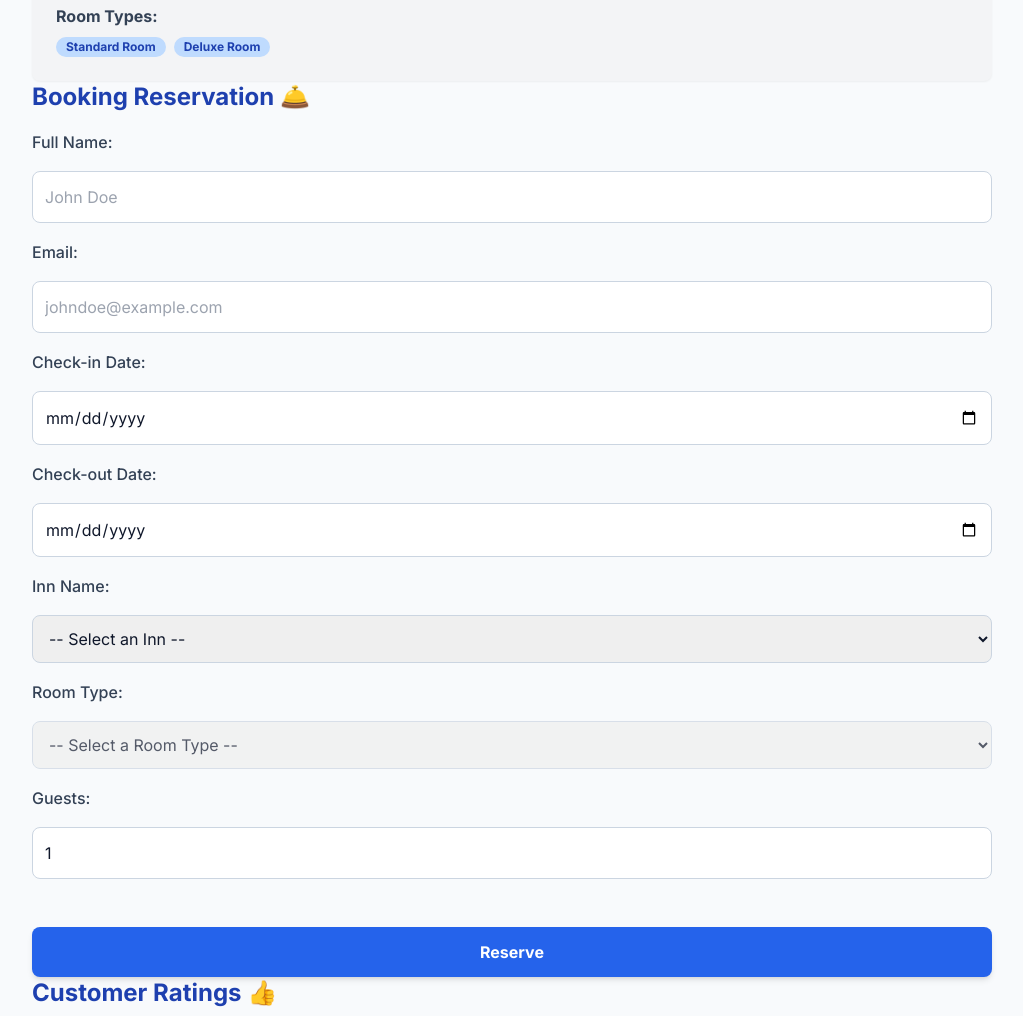
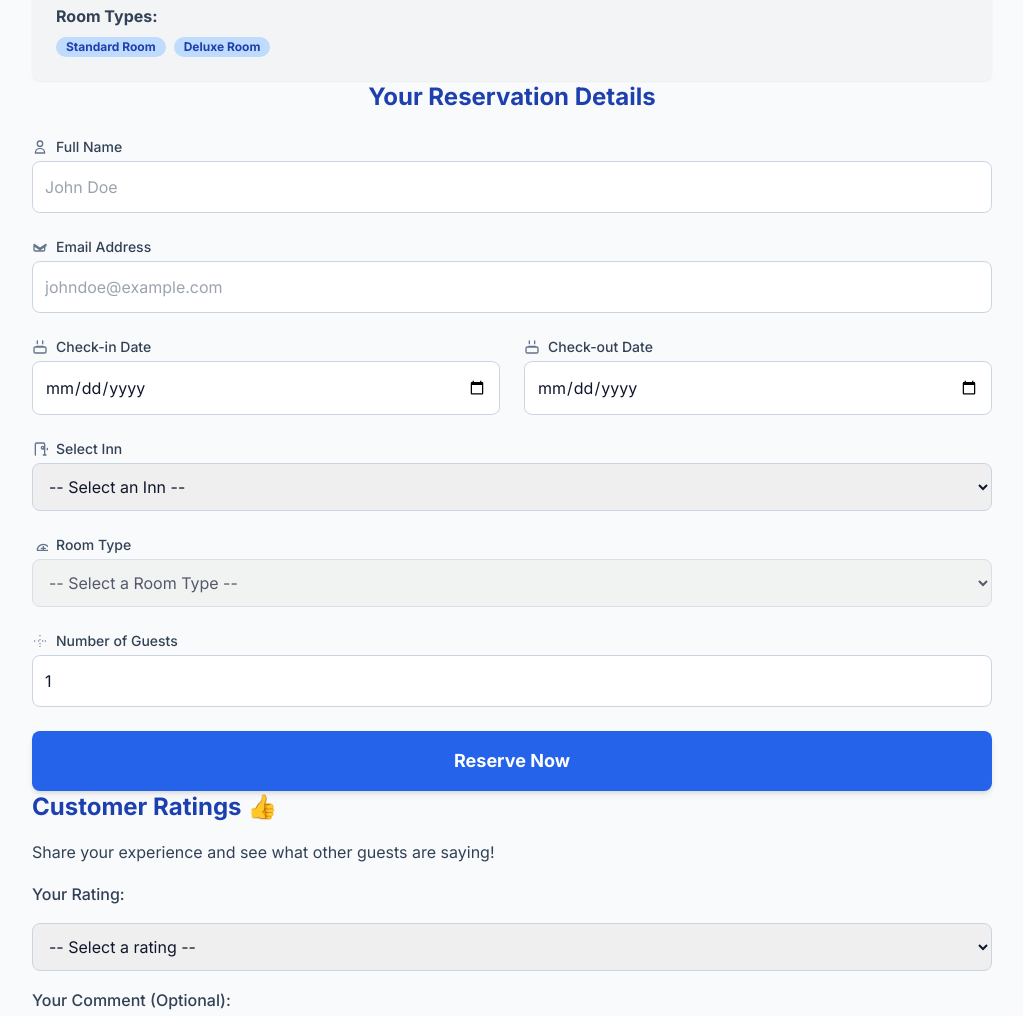
Before and after one commit to Hacksie-cyber/resort_and_inn_booking, a plain HTML site: page index.html in a window 1280 px wide. Shown: the part 4092-5108 px from the top of the page, without its empty margins (128-1151 px from the left). Drawn offline with nearby package versions, Linux system fonts and the light colour scheme.

Commit message:
Update index.html

```diff
--- a/index.html
+++ b/index.html
@@ -351,46 +351,105 @@
 
         <!-- Booking Reservation Card -->
         <div class="card" id="booking">
-            <h2 class="text-2xl font-bold mb-4 text-blue-800">Booking Reservation 🛎️</h2>
-            <form id="bookingForm" class="space-y-4">
-                <label for="fullName" class="block text-slate-700 font-medium">Full Name:</label>
+            <h2 class="text-2xl font-bold mb-6 text-blue-800 text-center">Your Reservation Details</h2>
+            <form id="bookingForm" class="space-y-6">
+
+                <!-- Full Name -->
+                <div>
+                    <label for="fullName" class="block text-sm font-medium text-slate-700 mb-1">
+                        <span class="flex items-center"><svg class="w-4 h-4 mr-2 text-slate-500" fill="none"
+                                viewBox="0 0 24 24" stroke="currentColor">
+                                <path stroke-linecap="round" stroke-linejoin="round" stroke-width="2"
+                                    d="M16 7a4 4 0 11-8 0 4 4 0 018 0zM12 14a7 7 0 00-7 7h14a7 7 0 00-7-7z" />
+                            </svg>Full Name</span>
+                    </label>
                     <input type="text" id="fullName" required placeholder="John Doe"
                         class="w-full p-3 border border-slate-300 rounded-lg focus:outline-none focus:ring-2 focus:ring-blue-500 transition-colors">
+                </div>
 
-                <label for="email" class="block text-slate-700 font-medium">Email:</label>
+                <!-- Email -->
+                <div>
+                    <label for="email" class="block text-sm font-medium text-slate-700 mb-1">
+                        <span class="flex items-center"><svg class="w-4 h-4 mr-2 text-slate-500" fill="none"
+                                viewBox="0 0 24 24" stroke="currentColor">
+                                <path stroke-linecap="round" stroke-linejoin="round" stroke-width="2"
+                                    d="M3 8l7.89 5.26a2 2 0 002.22 0L21 8m-2 2v6a2 2 0 01-2 2H5a2 2 0 01-2-2v-6m18 0l-9 5.99L3 10" />
+                            </svg>Email Address</span>
+                    </label>
                     <input type="email" id="email" required placeholder="johndoe@example.com"
                         class="w-full p-3 border border-slate-300 rounded-lg focus:outline-none focus:ring-2 focus:ring-blue-500 transition-colors">
+                </div>
 
-                <label for="checkin" class="block text-slate-700 font-medium">Check-in Date:</label>
+                <!-- Dates Grid -->
+                <div class="grid grid-cols-1 md:grid-cols-2 gap-6">
+                    <div>
+                        <label for="checkin" class="block text-sm font-medium text-slate-700 mb-1">
+                            <span class="flex items-center"><svg class="w-4 h-4 mr-2 text-slate-500" fill="none"
+                                    viewBox="0 0 24 24" stroke="currentColor">
+                                    <path stroke-linecap="round" stroke-linejoin="round" stroke-width="2"
+                                        d="M8 7V3m8 4V3m-9 8h10M5 12h14a2 2 0 012 2v5a2 2 0 01-2 2H5a2 2 0 01-2-2v-5a2 2 0 012-2z" />
+                                </svg>Check-in Date</span>
+                        </label>
                         <input type="date" id="checkin" required
                             class="w-full p-3 border border-slate-300 rounded-lg focus:outline-none focus:ring-2 focus:ring-blue-500 transition-colors">
-
-                <label for="checkout" class="block text-slate-700 font-medium">Check-out Date:</label>
+                    </div>
+                    <div>
+                        <label for="checkout" class="block text-sm font-medium text-slate-700 mb-1">
+                            <span class="flex items-center"><svg class="w-4 h-4 mr-2 text-slate-500" fill="none"
+                                    viewBox="0 0 24 24" stroke="currentColor">
+                                    <path stroke-linecap="round" stroke-linejoin="round" stroke-width="2"
+                                        d="M8 7V3m8 4V3m-9 8h10M5 12h14a2 2 0 012 2v5a2 2 0 01-2 2H5a2 2 0 01-2-2v-5a2 2 0 012-2z" />
+                                </svg>Check-out Date</span>
+                        </label>
                         <input type="date" id="checkout" required
                             class="w-full p-3 border border-slate-300 rounded-lg focus:outline-none focus:ring-2 focus:ring-blue-500 transition-colors">
+                    </div>
+                </div>
 
-                <label for="innSelect" class="block text-slate-700 font-medium">Inn Name:</label>
+                <!-- Inn and Room Selects -->
+                <div>
+                    <label for="innSelect" class="block text-sm font-medium text-slate-700 mb-1">
+                        <span class="flex items-center"><svg class="w-4 h-4 mr-2 text-slate-500" fill="none"
+                                viewBox="0 0 24 24" stroke="currentColor">
+                                <path stroke-linecap="round" stroke-linejoin="round" stroke-width="2"
+                                    d="M19 21V5a2 2 0 00-2-2H7a2 2 0 00-2 2v16m14 0h2m-2 0h-2m8-10V9m-2 2v2m-6-2h.01M16 12a2 2 0 100-4 2 2 0 000 4z" />
+                            </svg>Select Inn</span>
+                    </label>
                     <select id="innSelect" required
                         class="w-full p-3 border border-slate-300 rounded-lg focus:outline-none focus:ring-2 focus:ring-blue-500 transition-colors">
                         <option value="">-- Select an Inn --</option>
                     </select>
-
-                <label for="roomSelect" class="block text-slate-700 font-medium">Room Type:</label>
+                </div>
+                <div>
+                    <label for="roomSelect" class="block text-sm font-medium text-slate-700 mb-1">
+                        <span class="flex items-center"><svg class="w-4 h-4 mr-2 text-slate-500" fill="none"
+                                viewBox="0 0 24 24" stroke="currentColor">
+                                <path stroke-linecap="round" stroke-linejoin="round" stroke-width="2"
+                                    d="M17 14v6m-3-3h6m-3-6a9 9 0 010 18m-9-9a9 9 0 0118 0z" />
+                            </svg>Room Type</span>
+                    </label>
                     <select id="roomSelect" required disabled
                         class="w-full p-3 border border-slate-300 rounded-lg focus:outline-none focus:ring-2 focus:ring-blue-500 transition-colors">
                         <option value="">-- Select a Room Type --</option>
                     </select>
+                </div>
 
-                <label for="guests" class="block text-slate-700 font-medium">Guests:</label>
+                <!-- Guests -->
+                <div>
+                    <label for="guests" class="block text-sm font-medium text-slate-700 mb-1">
+                        <span class="flex items-center"><svg class="w-4 h-4 mr-2 text-slate-500" fill="none"
+                                viewBox="0 0 24 24" stroke="currentColor">
+                                <path stroke-linecap="round" stroke-linejoin="round" stroke-width="2"
+                                    d="M12 4v.01M12 10v.01M12 16v.01M12 20v.01M4 12h.01M10 12h.01M16 12h.01M20 12h.01" />
+                            </svg>Number of Guests</span>
+                    </label>
                     <input type="number" id="guests" min="1" max="15" value="1" required
                         class="w-full p-3 border border-slate-300 rounded-lg focus:outline-none focus:ring-2 focus:ring-blue-500 transition-colors">
-
-                <!-- Real-time availability message -->
-                <div id="availability-status" class="text-center py-2 rounded-lg"></div>
+                </div>
 
                 <button type="submit"
-                    class="w-full py-3 bg-blue-600 text-white font-bold rounded-lg shadow-md hover:bg-blue-700 transition-colors">
-                    Reserve
+                    class="w-full py-4 bg-blue-600 text-white font-bold text-lg rounded-lg shadow-md hover:bg-blue-700 transition-colors transform hover:scale-105">
+                    Reserve Now
                 </button>
             </form>
         </div>
@@ -693,13 +752,13 @@
             const checkout = checkoutInput.value;
 
             if (!checkin || !checkout || new Date(checkin) >= new Date(checkout)) {
-                availabilityStatusDiv.innerHTML = '';
-                availabilityStatusDiv.className = '';
+                // availabilityStatusDiv.innerHTML = '';
+                // availabilityStatusDiv.className = '';
                 return;
             }
 
-            availabilityStatusDiv.innerText = 'Rooms available for these dates.';
-            availabilityStatusDiv.className = 'bg-green-100 text-green-700 font-bold';
+            // availabilityStatusDiv.innerText = 'Rooms available for these dates.';
+            // availabilityStatusDiv.className = 'bg-green-100 text-green-700 font-bold';
         };
 
         innSelect.addEventListener('change', updateRooms);
```
Lines whose indentation alone changed are shown as unchanged.
